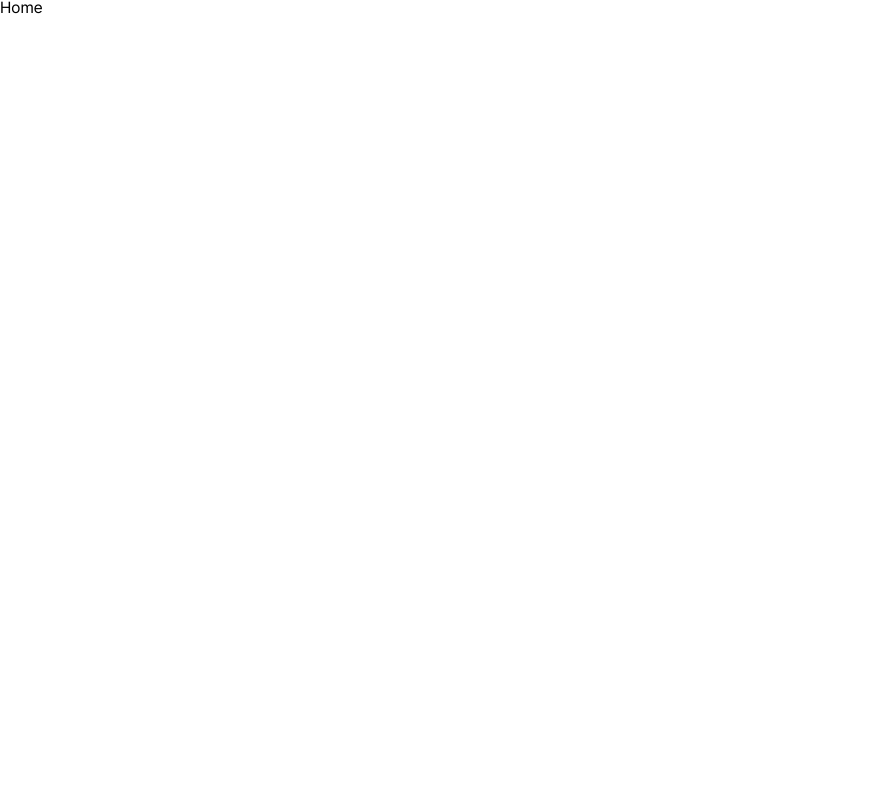
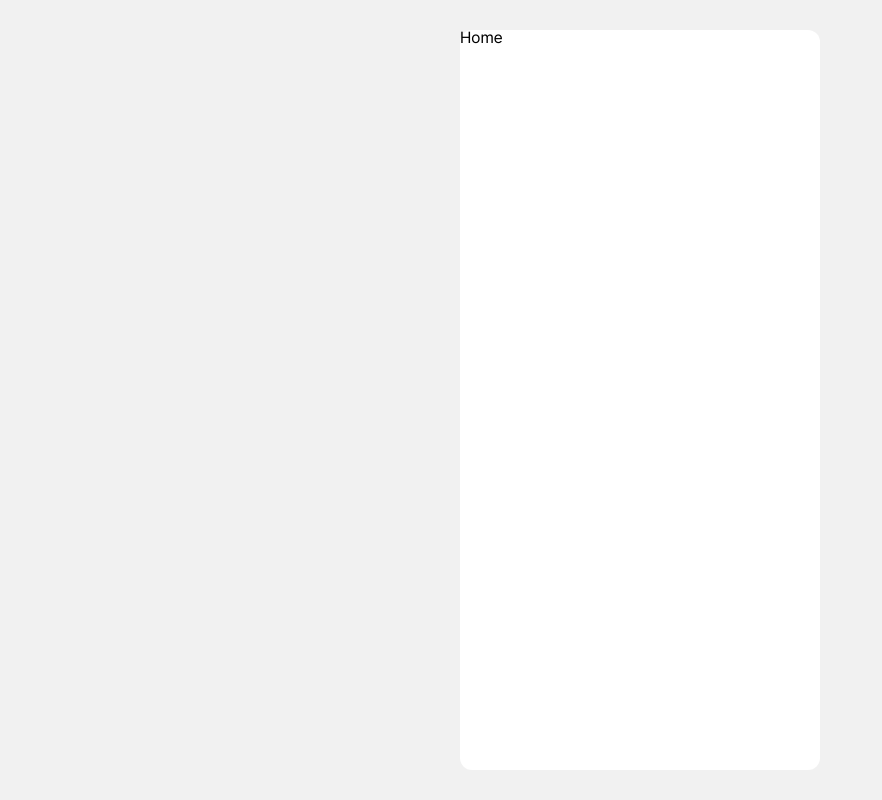
Before and after one commit to Team-Frolog/Frolog-front, a React (Create React App) app: page / in a window 1280 px wide. Shown: the whole page, without its empty margins (0-882 px from the left). Built offline with nearby package versions, Linux system fonts and the light colour scheme.

Commit message:
[Style/#3]: 레이아웃 잡기

```diff
--- a/src/App.tsx
+++ b/src/App.tsx
@@ -1,13 +1,26 @@
+import { useEffect } from 'react';
 import { Route, Routes } from 'react-router-dom';
 import { GlobalStyles } from './styles/GlobalStyles';
 import Home from './pages/Home';
+import MainLayout from './components/layout/MainLayout';
 
 function App() {
+  const setScreenSize = () => {
+    const vh = window.innerHeight * 0.01; // 하단 bar 제외 높이 -> 100등분 (1vh 구하기 위함)
+    document.documentElement.style.setProperty('--vh', `${vh}px`);
+  };
+
+  useEffect(() => {
+    setScreenSize();
+  });
+
   return (
     <>
       <GlobalStyles />
       <Routes>
-        <Route path='/' element={<Home />} />
+        <Route element={<MainLayout />}>
+          <Route path='/' element={<Home />} />
+        </Route>
       </Routes>
     </>
   );
--- /dev/null
+++ b/src/components/layout/MainLayout.tsx
@@ -0,0 +1,28 @@
+import { Outlet } from 'react-router-dom';
+import styled from 'styled-components';
+
+function MainLayout() {
+  return (
+    <Container>
+      {/* header 위치 */}
+      <Outlet />
+      {/* navigation bar 위치 */}
+    </Container>
+  );
+}
+
+export default MainLayout;
+
+const Container = styled.div`
+  width: 100vw;
+  height: calc(var(--vh, 1vh) * 100);
+  background-color: white;
+  border-radius: 0px;
+
+  // 모바일 사이즈(최대 430px)에서 벗어날 경우 사이즈 고정
+  @media screen and (min-width: 430px) {
+    width: 360px;
+    height: 740px;
+    border-radius: 12px;
+  }
+`;
--- a/src/index.tsx
+++ b/src/index.tsx
@@ -1,4 +1,3 @@
-import React from 'react';
 import ReactDOM from 'react-dom/client';
 import { BrowserRouter } from 'react-router-dom';
 import App from './App';
--- a/src/pages/Home.tsx
+++ b/src/pages/Home.tsx
@@ -1,7 +1,13 @@
 import React from 'react';
+import styled from 'styled-components';
 
 function Home() {
-  return <div>Home</div>;
+  return <Container>Home</Container>;
 }
 
 export default Home;
+
+const Container = styled.div`
+  width: 100%;
+  height: 100%;
+`;
--- a/src/styles/GlobalStyles.ts
+++ b/src/styles/GlobalStyles.ts
@@ -19,7 +19,12 @@ export const GlobalStyles = createGlobalStyle`
   body {
     margin: 0;
     width: 100vw;
-    height: 100vh;
+    height: calc(var(--vh, 1vh) * 100);
     font-family: "Pretendard";
+
+    display: flex;
+    justify-content: center;
+    align-items: center;
+    background-color: #f1f1f1;
   }
 `;
```
Also changed, not shown: .eslintrc.json.
